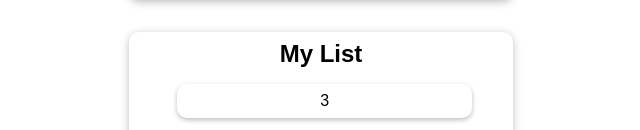
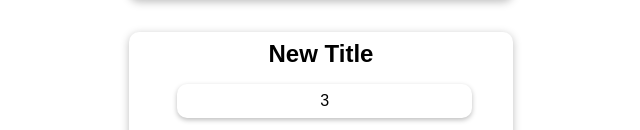
Before and after one commit to sreeyu/dummy_project, a React (Create React App) app: page / in a window 1280 px wide. Shown: the part 155-285 px from the top of the page, without its empty margins (319-959 px from the left). Built offline with nearby package versions, Linux system fonts and the light colour scheme.

Commit message:
Change the logic of title change

```diff
--- a/src/App.jsx
+++ b/src/App.jsx
@@ -8,7 +8,7 @@ function App() {
 
   const[showPara, setShowPara] = useState(false);
   const [allowButton, setAllowButton] = useState(false);
-  const [titleName, setTitleName] = useState('My List')
+  const [titleName, setTitleName] = useState(false)
 
 
   const getButton = () => {
@@ -23,10 +23,12 @@ function App() {
   }, [allowButton]);
 
   const getTitle = useCallback (() => {
-    setTitleName('New List')
+    setTitleName(prevState => !prevState)
   }, [])
 
-  const btnContent = allowButton ? 'Deactivate Button' : 'Activate Button'
+  const btnContent = allowButton ? 'Deactivate Button' : 'Activate Button';
+
+  const titleContent = titleName ? 'My List' : 'New Title';
 
   const items = useMemo(() => [3, 5, 7,23,56, 90, 82], [])
 
@@ -39,7 +41,7 @@ function App() {
       <Button onClick={getPara} >Click for para</Button>
       </main>
       <section className={styles.section}>
-        <DemoList list={items} title={titleName} />
+        <DemoList list={items} title={titleContent} />
         <Button onClick={getTitle} >Change List Title</Button>
       </section>
     </div>
```
